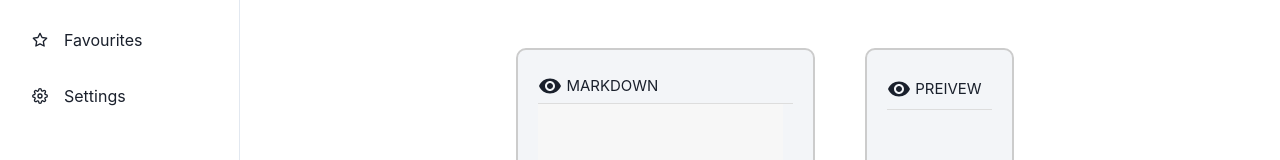
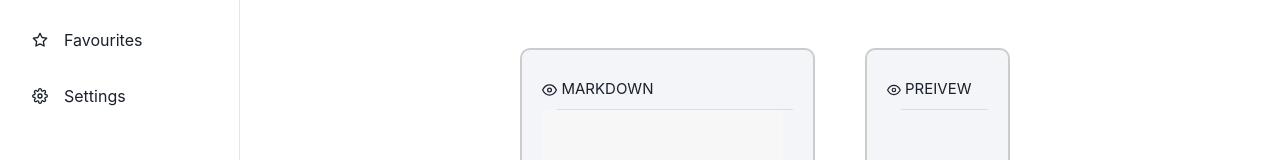
Before and after one commit to ski3r3n/lecturizefinal, a Next.js app: page /dashboard/notes/1/edit in a window 1280 px wide. Shown: the part 180-340 px from the top of the page. Built offline with nearby package versions, Linux system fonts and the light colour scheme.

Commit message:
final change to fix please dont kill me

```diff
--- a/src/components/mdeditor.js
+++ b/src/components/mdeditor.js
@@ -1,8 +1,8 @@
 "use client";
 import React, { useState } from "react";
+import { FiEyeOff, FiEye } from "react-icons/fi";
 import ReactMarkdown from "react-markdown";
 import SyntaxHighlighter from "react-syntax-highlighter";
-import VisibilityIcon from "@material-ui/icons/Visibility";
 import { docco } from "react-syntax-highlighter/dist/esm/styles/hljs";
 export default function Mdeditor() {
   const [markdownInput, setMarkdownInput] = useState();
@@ -13,9 +13,17 @@ export default function Mdeditor() {
       </div>
       <div className="wrapperer">
         <div className="wrapper">
-          <div className="head">
-            <VisibilityIcon />
-            &nbsp;MARKDOWN
+          <div
+            style={{
+              display: "flex",
+              flexDirection: "row",
+              alignItems: "center",
+              justifyContent: "center",
+            }}
+          >
+            <FiEye></FiEye>
+
+            <div className="head">&nbsp;MARKDOWN</div>
           </div>
           <textarea
             id="whereitallis"
@@ -26,9 +34,17 @@ export default function Mdeditor() {
           ></textarea>
         </div>
         <div className="wrapper">
-          <div className="head">
-            <VisibilityIcon />
-            &nbsp;PREIVEW
+          <div
+            style={{
+              display: "flex",
+              flexDirection: "row",
+              alignItems: "center",
+              justifyContent: "center",
+            }}
+          >
+            <FiEye></FiEye>
+
+            <div className="head">&nbsp;PREIVEW</div>
           </div>
           <ReactMarkdown
             children={markdownInput}
```
